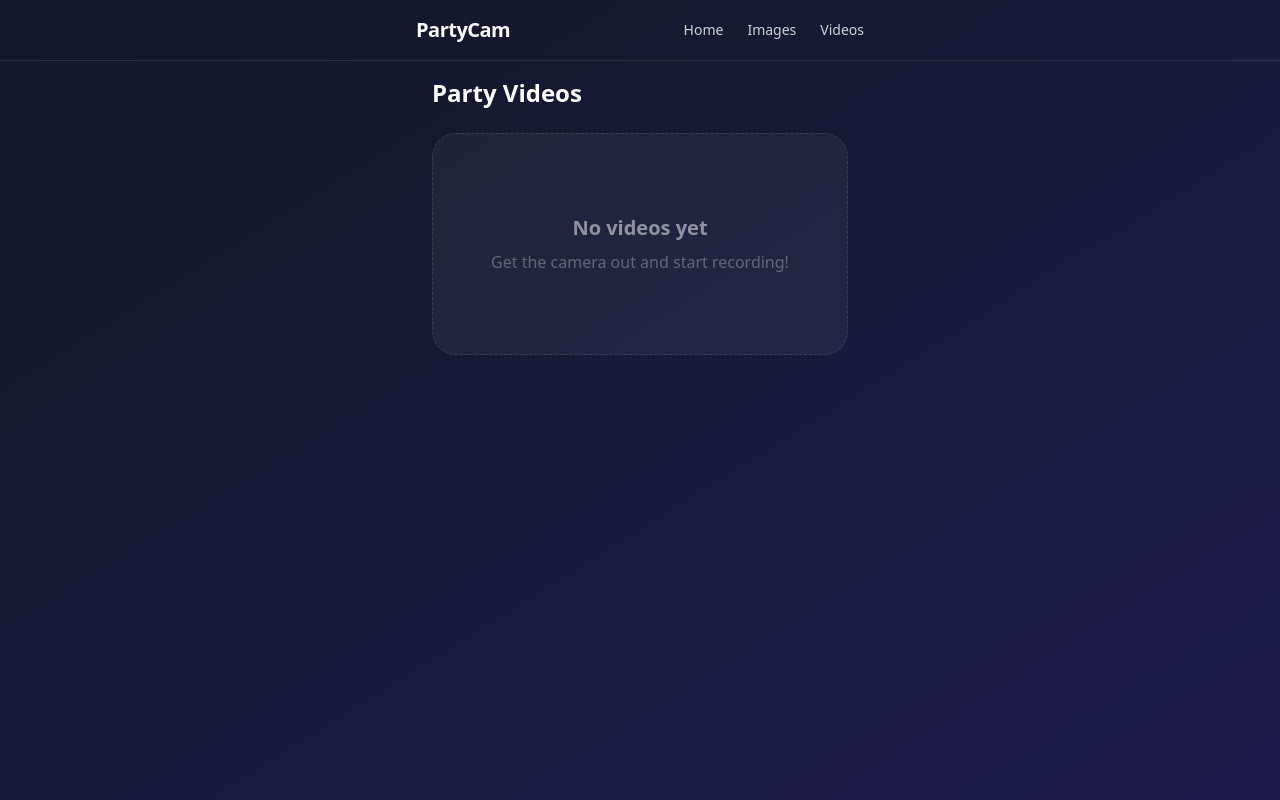
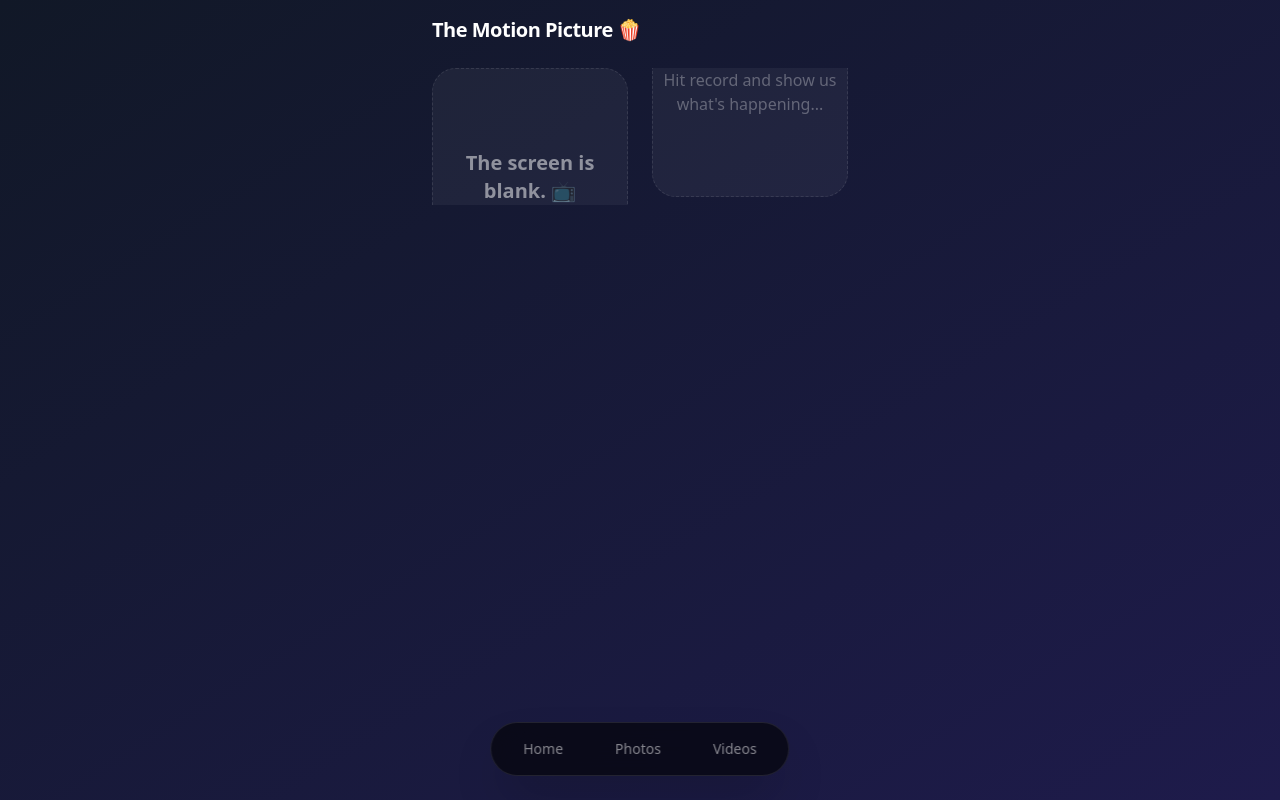
Before and after one commit to pranay028/partygallery, a Flask app: template templates/videos.html in a window 1280 px wide. Run offline with Flask 3, Linux system fonts and the light colour scheme; the template is opened without the code that fills it, so the values that code supplies are empty; parts of the project's set-up code (start-up, migrations or seed data) failed here and were passed over; some libraries are stand-ins or nearby versions.

Commit message:
changed display texts and added navigation bar

```diff
--- a/app.py
+++ b/app.py
@@ -96,90 +96,59 @@ def generate_thumbnail_in_background(file_bytes, unique_filename, bucket_name, p
 
 
 
-
 @app.route('/images')
 def images():
+    # Get the page number from the URL (default to page 1)
+    page = request.args.get('page', 1, type=int)
+    per_page = 20  # Limit to 20 images per page
 
     bucket = storage_client.bucket(BUCKET_NAME)
+    all_blobs = list(bucket.list_blobs(prefix='images/'))
+    file_blobs = [b for b in all_blobs if not b.name.endswith('/')]
 
-    all_blobs = list(bucket.list_blobs(prefix='images/'))
+    # Sort newest first
+    file_blobs.sort(key=lambda x: x.time_created, reverse=True)
 
-    file_blobs = [
-        b for b in all_blobs
-        if not b.name.endswith('/')
-    ]
+    # Calculate exactly which 20 blobs to process based on the page number
+    total_images = len(file_blobs)
+    start_idx = (page - 1) * per_page
+    end_idx = start_idx + per_page
 
-    file_blobs.sort(
-        key=lambda x: x.time_created,
-        reverse=True
-    )
-
+    # Slice the list! (This is the magic that saves server time)
+    paginated_blobs = file_blobs[start_idx:end_idx]
 
     images_data = []
-
-
-    for blob in file_blobs:
-
+    for blob in paginated_blobs:
         filename = blob.name.split('/')[-1]
-
-
         width = 1
         height = 1
 
-
         try:
             # Get thumbnail metadata
-            thumb_blob = bucket.blob(
-                f"thumbnails/{filename}"
-            )
-
+            thumb_blob = bucket.blob(f"thumbnails/{filename}")
             thumb_blob.reload()
-
             if thumb_blob.metadata:
-
-                width = int(
-                    thumb_blob.metadata.get(
-                        "width",
-                        1
-                    )
-                )
-
-                height = int(
-                    thumb_blob.metadata.get(
-                        "height",
-                        1
-                    )
-                )
-
-
+                width = int(thumb_blob.metadata.get("width", 1))
+                height = int(thumb_blob.metadata.get("height", 1))
         except Exception as e:
-
-            print(
-                "Could not read image metadata:",
-                e
-            )
-
+            print("Could not read image metadata:", e)
 
         images_data.append({
-
-            'original':
-                f"https://storage.googleapis.com/{BUCKET_NAME}/images/{filename}",
-
-            'thumbnail':
-                f"https://storage.googleapis.com/{BUCKET_NAME}/thumbnails/{filename}",
-
-            'width':
-                width,
-
-            'height':
-                height
-
+            'original': f"https://storage.googleapis.com/{BUCKET_NAME}/images/{filename}",
+            'thumbnail': f"https://storage.googleapis.com/{BUCKET_NAME}/thumbnails/{filename}",
+            'width': width,
+            'height': height
         })
 
+    # Check if there are more images after this page
+    has_next = end_idx < total_images
+    next_page = page + 1 if has_next else None
 
     return render_template(
         'images.html',
-        images=images_data
+        images=images_data,
+        next_page=next_page,
+        current_page=page
     )
 
 
@@ -226,18 +195,39 @@ def videos():
 @app.route('/')
 def index():
     bucket = storage_client.bucket(BUCKET_NAME)
-    all_blobs = list(bucket.list_blobs(prefix='images/'))
-    file_blobs = [b for b in all_blobs if not b.name.endswith('/')]
-    file_blobs.sort(key=lambda x: x.time_created, reverse=True)
 
-    images_data = []
-    for blob in file_blobs:
+    # Grab all images
+    image_blobs = list(bucket.list_blobs(prefix='images/'))
+    image_blobs = [b for b in image_blobs if not b.name.endswith('/')]
+
+    # Grab all videos
+    video_blobs = list(bucket.list_blobs(prefix='videos/'))
+    video_blobs = [b for b in video_blobs if not b.name.endswith('/')]
+
+    # Combine them and sort by newest first
+    all_media = image_blobs + video_blobs
+    all_media.sort(key=lambda x: x.time_created, reverse=True)
+
+    # Process the top 4 items
+    recent_media = []
+    for blob in all_media[:4]:
         filename = blob.name.split('/')[-1]
-        images_data.append({
-            'original': f"https://storage.googleapis.com/{BUCKET_NAME}/images/{filename}",
-            'thumbnail': f"https://storage.googleapis.com/{BUCKET_NAME}/thumbnails/{filename}"
-        })
-    return render_template('index.html', images=images_data[:4])
+        is_video = blob.name.startswith('videos/')
+
+        if is_video:
+            recent_media.append({
+                'type': 'video',
+                'url': f"https://storage.googleapis.com/{BUCKET_NAME}/videos/{filename}"
+            })
+        else:
+            recent_media.append({
+                'type': 'image',
+                'original': f"https://storage.googleapis.com/{BUCKET_NAME}/images/{filename}",
+                'thumbnail': f"https://storage.googleapis.com/{BUCKET_NAME}/thumbnails/{filename}"
+            })
+
+    # Note: I changed the variable name from 'images' to 'media' here
+    return render_template('index.html', media=recent_media)
 
 
 
@@ -274,7 +264,9 @@ def get_signed_url():
 
 @app.errorhandler(413)
 def request_entity_too_large(error):
-    return 'File too large! Max is 500MB', 413
+    return 'Whoa, that file is massive! 🤯 Keep it under 500MB so we don\'t break the internet.', 413
+
+
 
 if __name__ == '__main__':
 
--- a/templates/base.html
+++ b/templates/base.html
@@ -5,21 +5,55 @@
     <meta name="viewport" content="width=device-width, initial-scale=1.0">
     <script src="https://cdn.tailwindcss.com"></script>
     <title>Party App</title>
+    <style>
+    .glass-button {
+        background: rgba(255, 255, 255, 0.05);
+        backdrop-filter: blur(10px);
+        border: 1px solid rgba(255, 255, 255, 0.1);
+        transition: all 0.3s ease;
+    }
+    .glass-button:hover {
+        background: rgba(255, 255, 255, 0.1);
+        border-color: rgba(255, 255, 255, 0.3);
+        box-shadow: 0 0 20px rgba(139, 92, 246, 0.2);
+    }
+    .glass-button:active {
+        transform: scale(0.95);
+    }
+
+    /* The Glassy Button Effect */
+    .btn-glass {
+        background: rgba(255, 255, 255, 0.05);
+        backdrop-filter: blur(12px);
+        border: 1px solid rgba(255, 255, 255, 0.1);
+        transition: all 0.2s cubic-bezier(0.4, 0, 0.2, 1);
+    }
+    .btn-glass:hover {
+        background: rgba(255, 255, 255, 0.15);
+        transform: translateY(-2px);
+        border-color: rgba(255, 255, 255, 0.2);
+    }
+    .btn-glass:active {
+        transform: scale(0.95);
+    }
+</style>
 </head>
+
 <body class="bg-gradient-to-br from-gray-900 to-indigo-950 min-h-screen text-white">
 
-    <nav class="p-4 border-b border-white/10">
-        <div class="max-w-md mx-auto flex justify-between items-center">
-            <a href="/"><h1 class="text-xl font-bold tracking-tight">PartyCam</h1></a>
-            <div class="flex space-x-6 text-sm opacity-80">
-                <a href="/">Home</a>
-                <a href="/images">Images</a>
-                <a href="/videos">Videos</a>
-            </div>
-        </div>
-    </nav>
+    <nav class="fixed bottom-6 left-1/2 -translate-x-1/2 z-50 flex bg-black/60 backdrop-blur-xl border border-white/10 p-2 rounded-full shadow-2xl gap-1">
+    <a href="/" class="px-6 py-2 rounded-full text-sm font-medium transition-all hover:bg-white/10 {% if request.path == '/' %}bg-white/20 text-white{% else %}text-white/50{% endif %}">
+        Home
+    </a>
+    <a href="/images" class="px-6 py-2 rounded-full text-sm font-medium transition-all hover:bg-white/10 {% if request.path == '/images' %}bg-white/20 text-white{% else %}text-white/50{% endif %}">
+        Photos
+    </a>
+    <a href="/videos" class="px-6 py-2 rounded-full text-sm font-medium transition-all hover:bg-white/10 {% if request.path == '/videos' %}bg-white/20 text-white{% else %}text-white/50{% endif %}">
+        Videos
+    </a>
+</nav>
 
-    <main class="max-w-md mx-auto p-4">
+    <main class="max-w-md mx-auto p-4 pb-24">
         {% block content %}
         {% with messages = get_flashed_messages() %}
   {% if messages %}
--- a/templates/videos.html
+++ b/templates/videos.html
@@ -1,38 +1,53 @@
 {% extends 'base.html' %}
 {% block content %}
-    <h2 class="text-2xl font-bold mb-6 text-white">Party Videos</h2>
 
-    <div class="space-y-6">
+    <div class="mb-6">
+    <h2 class="text-xl font-bold text-white tracking-tight">The Motion Picture 🍿</h2>
+
+</div>
+
+    <!-- Upgraded to a responsive grid (1 col mobile, 2 cols desktop) -->
+    <div class="columns-1 md:columns-2 gap-6 space-y-6">
         {% for video in videos %}
-        <div class="bg-black rounded-3xl overflow-hidden shadow-2xl border border-white/10">
-            <video class="w-full aspect-video object-cover"
+
+        <!-- Added break-inside-avoid so videos don't split across columns -->
+        <div class="break-inside-avoid group relative rounded-3xl overflow-hidden bg-black shadow-2xl border border-white/10 transition-all duration-300 hover:border-white/30 hover:shadow-[0_0_30px_rgba(139,92,246,0.15)]">
+
+            <video class="w-full max-h-[80vh] object-contain relative z-10 rounded-3xl"
                    preload="metadata"
                    playsinline
                    controls>
                 <source src="https://storage.googleapis.com/{{ bucket_name }}/{{ video.name }}" type="video/mp4">
                 Your browser does not support the video tag.
             </video>
+
         </div>
+
         {% else %}
-        <div class="text-center py-20 bg-white/5 rounded-3xl border border-white/10 border-dashed">
-            <h3 class="text-xl font-bold text-white/50">No videos yet</h3>
-            <p class="text-white/30 mt-2">Get the camera out and start recording!</p>
+
+        <!-- Empty State spans all columns if grid is active -->
+        <div class="col-span-full text-center py-20 bg-white/5 rounded-3xl border border-white/10 border-dashed">
+            <h3 class="text-xl font-bold text-white/50">The screen is blank. 📺</h3>
+            <p class="text-white/30 mt-2">Hit record and show us what's happening...</p>
         </div>
+
         {% endfor %}
     </div>
 
+    <!-- Pagination block (unchanged logic, matching the new styling) -->
     {% if next_page_token %}
-        <div class="mt-8 flex justify-center">
+        <div class="mt-10 flex justify-center">
             <a href="{{ url_for('videos', page_token=next_page_token) }}"
-               class="px-8 py-4 bg-white/10 text-white font-bold rounded-2xl border border-white/20 hover:bg-white/20 transition-all">
-                View Next 5 Videos →
+               class="px-8 py-4 bg-white/5 text-white font-bold rounded-full border border-white/10 hover:bg-white/10 hover:border-white/30 transition-all shadow-lg hover:shadow-xl">
+                Load More Footage ↓
             </a>
         </div>
     {% else %}
         {% if videos %}
-            <div class="mt-8 text-center text-white/30">
-                <p>You've reached the end of the collection!</p>
+            <div class="mt-10 text-center text-white/30 font-medium">
+                <p>That's a wrap! 🎬 You've reached the end.</p>
             </div>
         {% endif %}
     {% endif %}
+
 {% endblock %}
```
Also changed, not shown: templates/images.html (+22 -38 lines), templates/index.html (+40 -18 lines).
